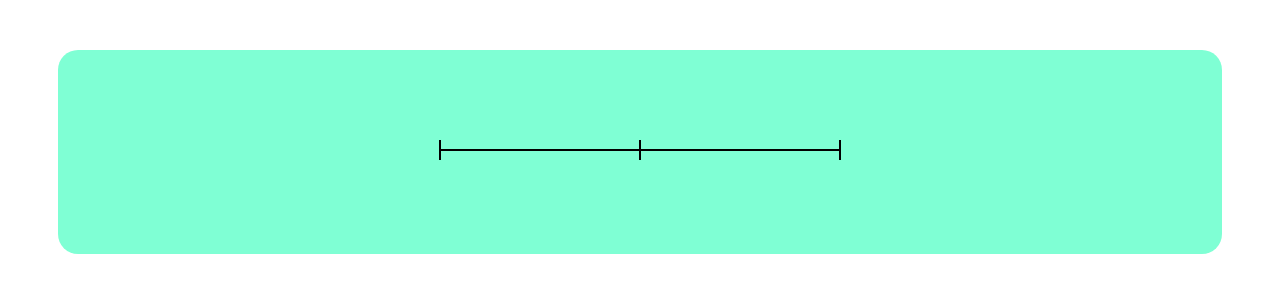
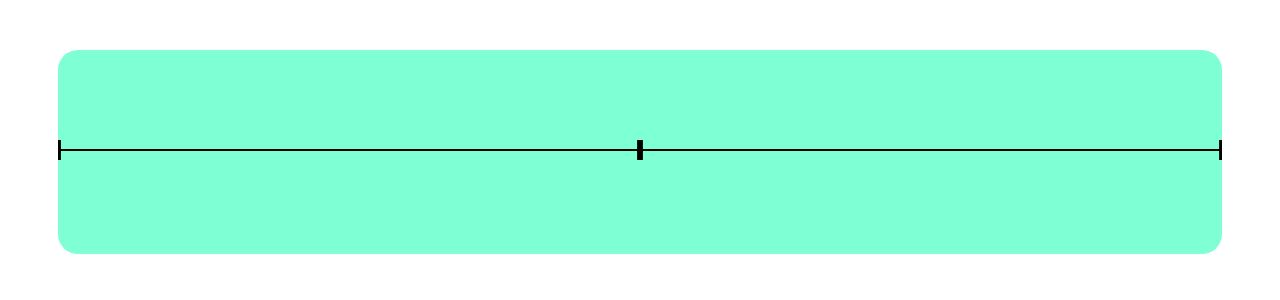
Before and after one commit to 77fill/paradigms, a Vue app: page / in a window 1280 px wide. Shown: the top 300 px of the page. Built offline with nearby package versions, Linux system fonts and the light colour scheme.

Commit message:
Fix scaling with attr 'preserveAspectRatio'

```diff
--- a/src/components/TimeLine.vue
+++ b/src/components/TimeLine.vue
@@ -2,7 +2,8 @@
     import {computed, ref} from "vue"
     import Duration from "../domain/duration.js"
     import Scale from "../domain/scale.js"
-    import Step from "../domain/step.js"
+    import StepData from "../domain/step.js"
+    import Step from "./Step.vue"
 
     const widthInPx = 200
     const MILLIS_IN_A_YEAR = 1000*60*60*24*365
@@ -23,28 +24,28 @@
         const centerDate = new Date(start.getTime() + (widthInYears/2)*MILLIS_IN_A_YEAR)
 
         const leftSteps = [
-            new Step(-widthInPx/2,start),
+            new StepData(-widthInPx/2,start),
             ...[...Array(stepCountOnOneSide).keys()]
                 .reverse()
                 .map(stepNr =>
-                    new Step(
+                    new StepData(
                         -stepNr*stepInPx,
                         new Date(centerDate.getTime() - stepNr*step.value*MILLIS_IN_A_YEAR)
                     )
                 )
         ]
 
-        const centerStep = new Step(0, centerDate)
+        const centerStep = new StepData(0, centerDate)
 
         const rightSteps = [
             ...[...Array(stepCountOnOneSide).keys()]
                 .map(stepNr =>
-                    new Step(
+                    new StepData(
                         stepNr*stepInPx,
                         new Date(centerDate.getTime() + stepNr*step.value*MILLIS_IN_A_YEAR)
                     )
                 ),
-            new Step(widthInPx/2,stop),
+            new StepData(widthInPx/2,stop),
         ]
 
         return [...leftSteps, centerStep, ...rightSteps]
@@ -59,9 +60,9 @@
 </script>
 
 <template>
-    <svg :width :height xmlns="http://www.w3.org/2000/svg" :viewBox="'-100 -50 '+widthInPx+' 100'">
+    <svg :width :height xmlns="http://www.w3.org/2000/svg" :viewBox="'-100 -50 '+widthInPx+' 100'" preserveAspectRatio="none">
         <line x1="-100" y1="0" x2="100" y2="0" stroke="black" />
-        <line v-for="step in steps" :x1="step.x" y1="5" :x2="step.x" y2="-5" stroke="black"/>
+        <Step v-for="step in steps" :x="step.x" :text="step.date" />
 
         <slot :year-to-x="yearToX"/>
     </svg>
```
